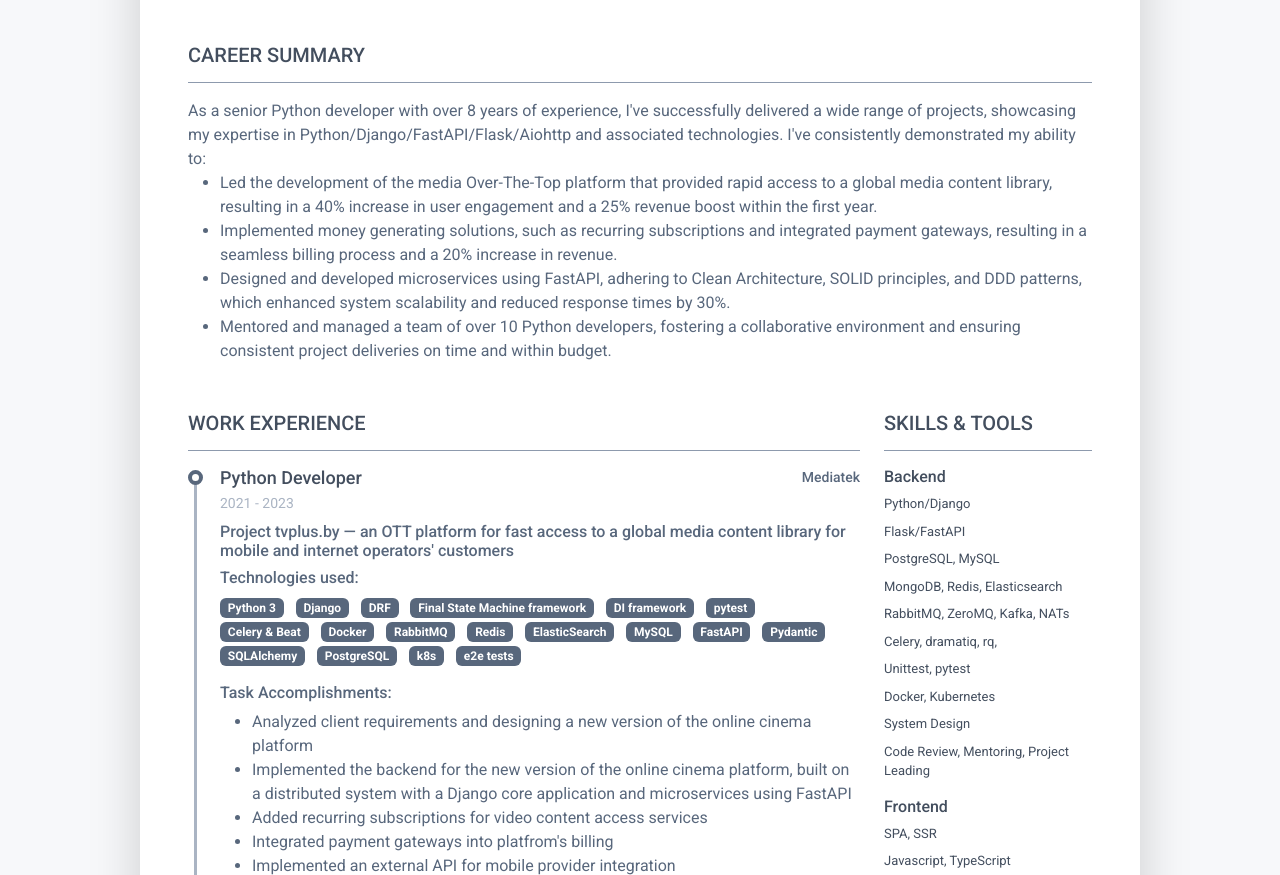
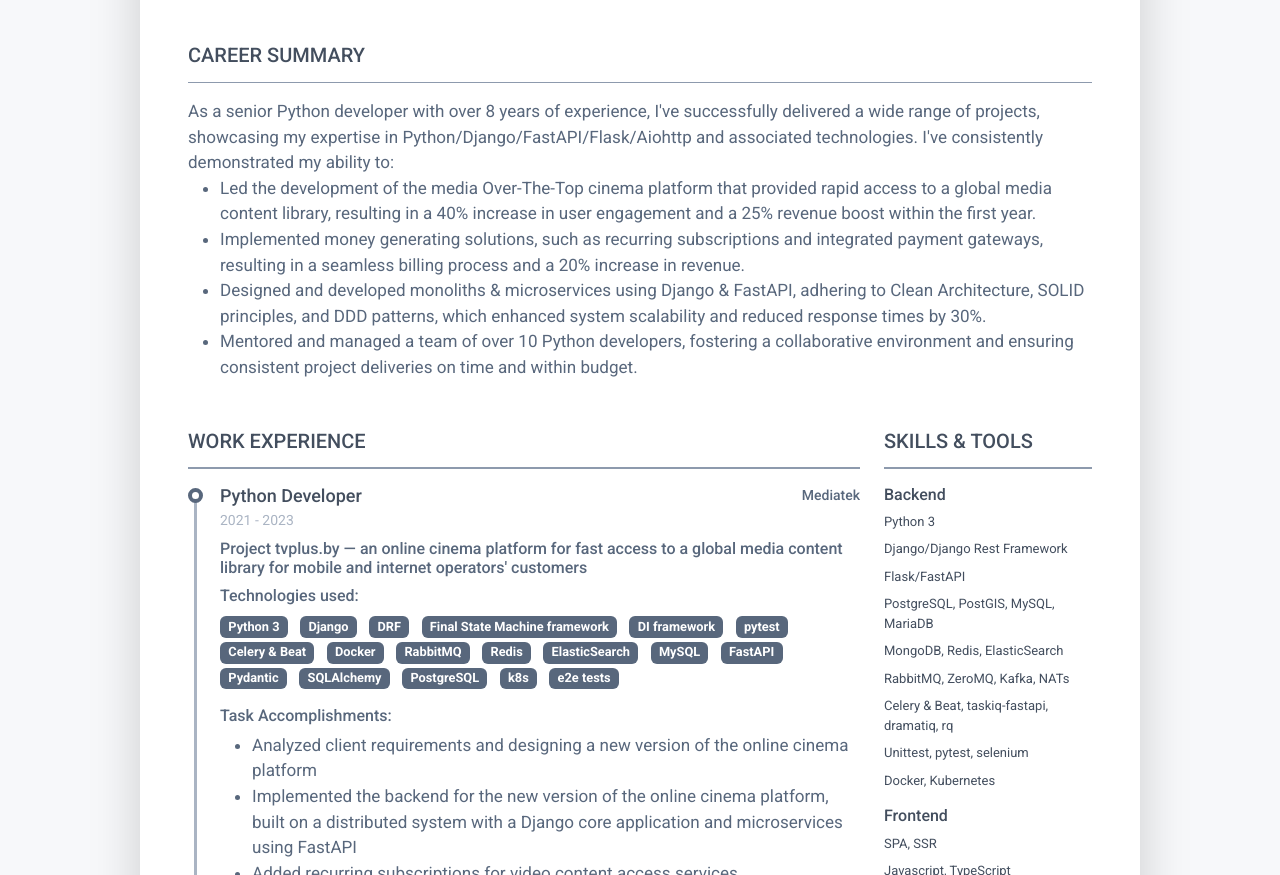
Before and after one commit to dharmagetic/dharmagetic.github.io, a plain HTML site: page index.html in a window 1280 px wide. Shown: the part 255-1130 px from the top of the page. Drawn offline with Linux system fonts and the light colour scheme.

Commit message:
Updated index.html

```diff
--- a/index.html
+++ b/index.html
@@ -21,6 +21,10 @@
     <link id="theme-style" rel="stylesheet" href="assets/css/pillar-1.css">
 
 	<style>
+		a {
+			text-decoration: underline;
+			-moz-text-decoration-style: wavy;
+	   }
 		#accomplishments-list {
 			display: none;
 		}
@@ -30,7 +34,59 @@
 			display: none;
 		}
 
+		:root {
+            --base-font-size: 16px;
+			--ms-1:1.067;
+			--ms-2: 1.125;
+			--ms-3: 1.2;
+			--ms-4: 1.25;
+			--ms-5: 1.333;
+			--ms-6: 1.414;
+			--ms-7: 1.5;
+			--ms-8: 1.6;
+			--ms-9: 1.667;
+			--ms-10: 1.778;
+        }
 
+        /* Modular Scale */
+
+
+        /* Calculate font sizes based on the modular scale */
+        body {
+            font-size: var(--base-font-size);
+        }
+
+        h1 {
+            font-size: calc(var(--base-font-size) * var(--ms-8));
+        }
+
+        h2 {
+            font-size: calc(var(--base-font-size) * var(--ms-6));
+        }
+
+        h3 {
+            font-size: calc(var(--base-font-size) * var(--ms-4));
+        }
+
+        h4 {
+            font-size: calc(var(--base-font-size) * var(--ms-3));
+        }
+
+		div {
+            font-size: calc(var(--base-font-size) * var(--ms-1));
+        }
+		div li {
+            font-size: calc(var(--base-font-size) * var(--ms-1));
+        }
+		li {
+            font-size: calc(var(--base-font-size) * var(--ms-1));
+        }
+		div p {
+            font-size: calc(var(--base-font-size) * var(--ms-1));
+        }
+        p {
+            font-size: calc(var(--base-font-size) * var(--ms-1));
+        }
 	</style>
 </head>
 
@@ -69,11 +125,11 @@
 					    <p class="mb-0">
 						As a senior Python developer with over 8 years of experience, I've successfully delivered a wide range of projects, showcasing my expertise in Python/Django/FastAPI/Flask/Aiohttp and associated technologies. I've consistently demonstrated my ability to:
 							<ul>
-								<li>Led the development of the media Over-The-Top platform that provided rapid access to a global media content library, resulting in a 40% increase in user engagement and a 25% revenue boost within the first year.
+								<li>Led the development of the media Over-The-Top cinema platform that provided rapid access to a global media content library, resulting in a 40% increase in user engagement and a 25% revenue boost within the first year.
 </li>
 								<li>Implemented money generating solutions, such as recurring subscriptions and integrated payment gateways, resulting in a seamless billing process and a 20% increase in revenue.
 </li>
-								<li>Designed and developed microservices using FastAPI, adhering to Clean Architecture, SOLID principles, and DDD patterns, which enhanced system scalability and reduced response times by 30%.
+								<li>Designed and developed monoliths & microservices using Django & FastAPI, adhering to Clean Architecture, SOLID principles, and DDD patterns, which enhanced system scalability and reduced response times by 30%.
 </li>
 								<li>Mentored and managed a team of over 10 Python developers, fostering a collaborative environment and ensuring consistent project deliveries on time and within budget.
 </li>
@@ -98,7 +154,7 @@
 									    </div><!--//resume-timeline-item-header-->
 									    <div class="resume-timeline-item-desc">
 <!--										    <p>Role description goes here ipsum dolor sit amet, consectetuer adipiscing elit. Aenean commodo ligula eget dolor. Aenean massa. Cum sociis natoque penatibus et magnis dis parturient montes, nascetur ridiculus mus. Donec quam felis, ultricies nec, pellentesque eu, pretium quis, sem. Donec pede justo, fringilla vel.</p>-->
-										    <h4 class="resume-timeline-item-desc-heading font-weight-bold">Project tvplus.by — an OTT platform for fast access to a global media content library for mobile and internet operators' customers</h4>
+										    <h4 class="resume-timeline-item-desc-heading font-weight-bold">Project tvplus.by — an online cinema platform for fast access to a global media content library for mobile and internet operators' customers</h4>
 <!--										    <p>Praesentium voluptatum deleniti atque corrupti quos dolores et quas molestias excepturi sint occaecati cupiditate non provident.</p>-->
 											<h4 class="resume-timeline-item-desc-heading font-weight-bold">Technologies used:</h4>
 										    <ul class="list-inline">
@@ -259,34 +315,31 @@
 						            <h4 class="resume-skills-cat font-weight-bold">Backend</h4>
 							        <ul class="list-unstyled">
 								        <li class="mb-2">
-								            <div class="resume-skill-name">Python/Django</div>
+								            <div class="resume-skill-name">Python 3</div>
+								        </li>
+										<li class="mb-2">
+								            <div class="resume-skill-name">Django/Django Rest Framework</div>
 								        </li>
 								        <li class="mb-2">
 								            <div class="resume-skill-name">Flask/FastAPI</div>
 								        </li>
 								        <li class="mb-2">
-								            <div class="resume-skill-name">PostgreSQL, MySQL</div>
+								            <div class="resume-skill-name">PostgreSQL, PostGIS, MySQL, MariaDB</div>
 								        </li>
 										<li class="mb-2">
-								            <div class="resume-skill-name">MongoDB, Redis, Elasticsearch</div>
+								            <div class="resume-skill-name">MongoDB, Redis, ElasticSearch</div>
 								        </li>
 										<li class="mb-2">
 								            <div class="resume-skill-name">RabbitMQ, ZeroMQ, Kafka, NATs</div>
 								        </li>
 								        <li class="mb-2">
-								            <div class="resume-skill-name">Celery, dramatiq, rq, </div>
+								            <div class="resume-skill-name">Celery & Beat, taskiq-fastapi, dramatiq, rq </div>
 								        </li>
 										<li class="mb-2">
-								            <div class="resume-skill-name">Unittest, pytest</div>
+								            <div class="resume-skill-name">Unittest, pytest, selenium</div>
 								        </li>
 										<li class="mb-2">
 								            <div class="resume-skill-name">Docker, Kubernetes</div>
-								        </li>
-										<li class="mb-2">
-								            <div class="resume-skill-name">System Design</div>
-								        </li>
-										<li class="mb-2">
-								            <div class="resume-skill-name">Code Review, Mentoring, Project Leading</div>
 								        </li>
 							        </ul>
 									<h4 class="resume-skills-cat font-weight-bold">Frontend</h4>
@@ -319,13 +372,19 @@
 									<h4 class="resume-skills-cat font-weight-bold">Management</h4>
 							        <ul class="list-unstyled">
 										<li class="mb-2">
-								            <div class="resume-skill-name">Agile, Scrum, Kanban</div>
+								            <div class="resume-skill-name">Customer Development</div>
 								        </li>
-								        <li class="mb-2">
+										<li class="mb-2">
+								            <div class="resume-skill-name">System Design</div>
+								        </li>
+										<li class="mb-2">
 								            <div class="resume-skill-name">Lead 10 persons teams</div>
 								        </li>
-								        <li class="mb-2">
-								            <div class="resume-skill-name">Full-circle customer relations</div>
+										<li class="mb-2">
+								            <div class="resume-skill-name">Code Review, Mentoring, Project Leading</div>
+								        </li>
+										<li class="mb-2">
+								            <div class="resume-skill-name">Following Agile with Scrum, Kanban methodologies</div>
 								        </li>
 							        </ul>
 						        </div><!--//resume-skill-item-->
@@ -338,33 +397,33 @@
     </article>
     <footer class="footer text-center pt-2 pb-5">
     </footer>
-<script>
-    document.addEventListener("DOMContentLoaded", function () {
-    var initialItemCount = 3;
-    var allItemsVisible = false;
+<!--<script>-->
+<!--    document.addEventListener("DOMContentLoaded", function () {-->
+<!--    var initialItemCount = 3;-->
+<!--    var allItemsVisible = false;-->
 
-    var accomplishmentsList = document.getElementById("accomplishments-list");
-    var readMoreLink = document.getElementById("read-more-link");
+<!--    var accomplishmentsList = document.getElementById("accomplishments-list");-->
+<!--    var readMoreLink = document.getElementById("read-more-link");-->
 
-    // Toggle visibility of list items
-    function toggleAccomplishments() {
-        for (var i = initialItemCount; i < accomplishmentsList.children.length; i++) {
-            accomplishmentsList.children[i].style.display = allItemsVisible ? "none" : "list-item";
-        }
-        readMoreLink.textContent = allItemsVisible ? "Read more" : "Read less";
-        allItemsVisible = !allItemsVisible;
-    }
+<!--    // Toggle visibility of list items-->
+<!--    function toggleAccomplishments() {-->
+<!--        for (var i = initialItemCount; i < accomplishmentsList.children.length; i++) {-->
+<!--            accomplishmentsList.children[i].style.display = allItemsVisible ? "none" : "list-item";-->
+<!--        }-->
+<!--        readMoreLink.textContent = allItemsVisible ? "Read more" : "Read less";-->
+<!--        allItemsVisible = !allItemsVisible;-->
+<!--    }-->
 
-    // Attach click event to "Read more" link
-    readMoreLink.addEventListener("click", function (event) {
-        event.preventDefault();
-        toggleAccomplishments();
-    });
+<!--    // Attach click event to "Read more" link-->
+<!--    readMoreLink.addEventListener("click", function (event) {-->
+<!--        event.preventDefault();-->
+<!--        toggleAccomplishments();-->
+<!--    });-->
 
-    // Initially hide extra list items
-    toggleAccomplishments();
-});
+<!--    // Initially hide extra list items-->
+<!--    toggleAccomplishments();-->
+<!--});-->
 
-</script>
+<!--</script>-->
 </body>
 </html>
```
Also changed, not shown: favicon.ico.
